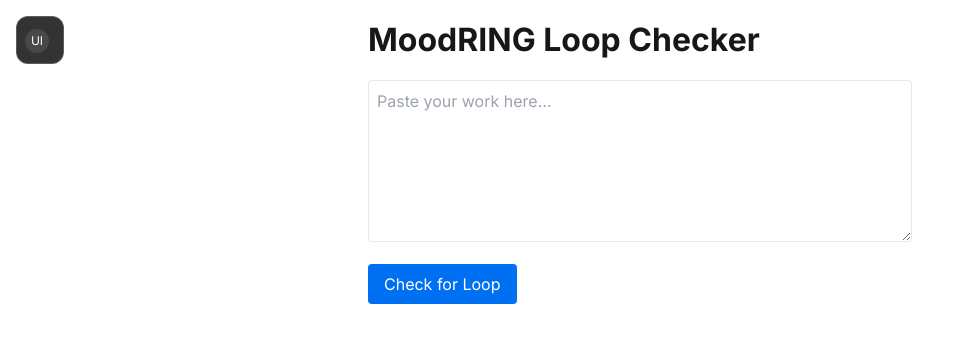
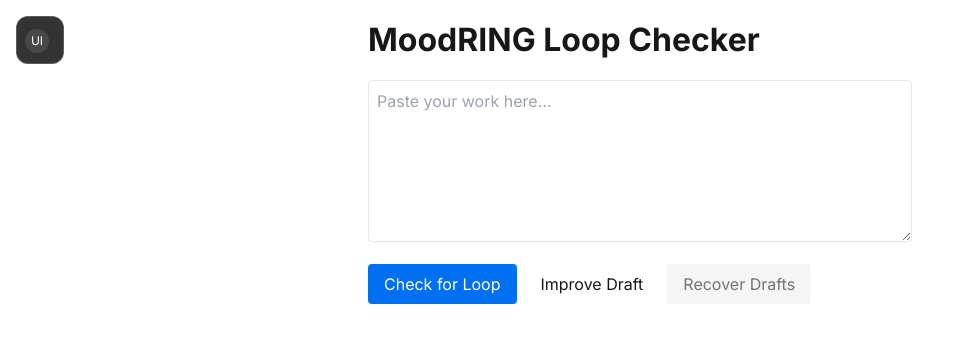
Before and after one commit to coreyalejandro/uicare-system, a Next.js app in the folder web/: page / in a window 1280 px wide. Shown: the top 342 px of the page, without its empty margins (0-959 px from the left). Built offline with nearby package versions, Linux system fonts and the light colour scheme.

Commit message:
feat: autosave and recover drafts

```diff
--- /dev/null
+++ b/web/src/app/api/drafts/route.ts
@@ -0,0 +1,28 @@
+import { NextResponse } from "next/server";
+import fs from "fs/promises";
+import path from "path";
+
+const DRAFT_DIR = path.resolve(process.cwd(), "../drafts");
+const IMPROVED_DIR = path.join(DRAFT_DIR, "improved");
+
+async function readFiles(dir: string) {
+  try {
+    const entries = await fs.readdir(dir, { withFileTypes: true });
+    const files = entries.filter(e => e.isFile());
+    const results = [] as { name: string; content: string }[];
+    for (const f of files) {
+      const filePath = path.join(dir, f.name);
+      const content = await fs.readFile(filePath, "utf8");
+      results.push({ name: f.name, content });
+    }
+    return results;
+  } catch {
+    return [];
+  }
+}
+
+export async function GET() {
+  const original = await readFiles(DRAFT_DIR);
+  const improved = await readFiles(IMPROVED_DIR);
+  return NextResponse.json({ original, improved });
+}
--- a/web/src/app/page.tsx
+++ b/web/src/app/page.tsx
@@ -1,11 +1,12 @@
 "use client";
 
-import React, { useState, useEffect } from "react";
+import React, { useState, useEffect, useRef } from "react";
 import { detectLoop, getAdvice } from "../lib/aiService";
 import { assessRisk } from "../lib/riskService";
 import { getManiaRisk } from "../lib/maniaService";
 import { spacing, typography, colors } from "@/design-system";
 import PersonalizedContentPlayer from "./components/PersonalizedContentPlayer";
+import { autosaveDraft, generateImprovedDraft } from "../lib/draftEnhancer";
 
 export default function Home() {
   const [text, setText] = useState("");
@@ -13,6 +14,9 @@ export default function Home() {
   const [error, setError] = useState<string | null>(null);
   const [crisis, setCrisis] = useState(false);
   const [mediaQueue, setMediaQueue] = useState<string[]>([]);
+  const keystrokes = useRef(0);
+  const [showRecover, setShowRecover] = useState(false);
+  const [drafts, setDrafts] = useState<{original:{name:string;content:string}[];improved:{name:string;content:string}[]}>({original:[], improved:[]});
 
   useEffect(() => {
     async function checkMania() {
@@ -37,6 +41,21 @@ export default function Home() {
     const id = setInterval(checkMania, 5 * 60 * 1000);
     return () => clearInterval(id);
   }, []);
+
+  useEffect(() => {
+    const interval = setInterval(() => {
+      if (text) {
+        autosaveDraft(text);
+      }
+    }, 10000);
+    return () => clearInterval(interval);
+  }, [text]);
+
+  useEffect(() => {
+    if (crisis && text) {
+      generateImprovedDraft(text).catch(err => console.error(err));
+    }
+  }, [crisis, text]);
 
   async function onCheck() {
     setError(null);
@@ -71,7 +90,14 @@ export default function Home() {
         className="w-full border rounded text-black dark:text-white bg-white dark:bg-gray-800"
         style={{ padding: spacing.sm, marginBottom: spacing.md }}
         value={text}
-        onChange={e => setText(e.target.value)}
+        onChange={e => {
+          setText(e.target.value);
+          keystrokes.current += 1;
+          if (keystrokes.current >= 20) {
+            autosaveDraft(e.target.value);
+            keystrokes.current = 0;
+          }
+        }}
         rows={6}
         placeholder="Paste your work here…"
       />
@@ -82,6 +108,32 @@ export default function Home() {
         onClick={onCheck}
       >
         Check for Loop
+      </button>
+      <button
+        aria-label="Improve draft"
+        className="bg-secondary text-secondary-foreground rounded hover:bg-secondary/80 focus:outline-none focus:ring-2 focus:ring-ring"
+        style={{ padding: `${spacing.sm} ${spacing.md}`, marginBottom: spacing.md, marginLeft: spacing.sm }}
+        onClick={() => generateImprovedDraft(text)}
+      >
+        Improve Draft
+      </button>
+      <button
+        aria-label="Recover drafts"
+        className="bg-muted text-muted-foreground rounded hover:bg-muted/80 focus:outline-none focus:ring-2 focus:ring-ring"
+        style={{ padding: `${spacing.sm} ${spacing.md}`, marginBottom: spacing.md, marginLeft: spacing.sm }}
+        onClick={async () => {
+          try {
+            const res = await fetch('/api/drafts');
+            if (res.ok) {
+              setDrafts(await res.json());
+              setShowRecover(true);
+            }
+          } catch (err) {
+            console.error(err);
+          }
+        }}
+      >
+        Recover Drafts
       </button>
       {error && (
         <p style={{ color: colors.danger, marginBottom: spacing.md }}>
@@ -108,6 +160,31 @@ export default function Home() {
           <PersonalizedContentPlayer queue={mediaQueue} />
         </div>
       )}
+      {showRecover && (
+        <div className="fixed inset-0 bg-black/50 flex items-center justify-center">
+          <div className="bg-white text-black p-4 rounded max-w-lg max-h-full overflow-auto">
+            <h2 className="font-bold mb-2">Saved Drafts</h2>
+            <h3 className="font-semibold">Original</h3>
+            <ul className="list-disc pl-4 mb-4">
+              {drafts.original.map(d => (
+                <li key={d.name} className="mb-2"><pre>{d.content}</pre></li>
+              ))}
+            </ul>
+            <h3 className="font-semibold">Improved</h3>
+            <ul className="list-disc pl-4 mb-4">
+              {drafts.improved.map(d => (
+                <li key={d.name} className="mb-2"><pre>{d.content}</pre></li>
+              ))}
+            </ul>
+            <button
+              className="bg-accent text-accent-foreground rounded px-4 py-2"
+              onClick={() => setShowRecover(false)}
+            >
+              Close
+            </button>
+          </div>
+        </div>
+      )}
     </main>
   );
 }
--- /dev/null
+++ b/web/src/lib/draftEnhancer.ts
@@ -0,0 +1,39 @@
+import fs from "fs/promises";
+import path from "path";
+
+const DRAFT_DIR = path.resolve(process.cwd(), "../drafts");
+const IMPROVED_DIR = path.join(DRAFT_DIR, "improved");
+
+export async function autosaveDraft(text: string) {
+  await fs.mkdir(DRAFT_DIR, { recursive: true });
+  const filePath = path.join(DRAFT_DIR, `draft-${Date.now()}.txt`);
+  await fs.writeFile(filePath, text, "utf8");
+  return filePath;
+}
+
+export async function generateImprovedDraft(draft: string) {
+  if (typeof fetch !== "function") {
+    return [];
+  }
+  const response = await fetch(process.env.AI_ENHANCER_URL || "/api/generate-improved", {
+    method: "POST",
+    headers: { "Content-Type": "application/json" },
+    body: JSON.stringify({ draft }),
+  });
+
+  if (!response.ok) {
+    throw new Error("Failed to generate improved draft");
+  }
+
+  const { versions } = await response.json();
+  await fs.mkdir(IMPROVED_DIR, { recursive: true });
+  const saved: string[] = [];
+  await Promise.all(
+    versions.map(async (text: string, idx: number) => {
+      const filePath = path.join(IMPROVED_DIR, `improved-${Date.now()}-${idx}.txt`);
+      await fs.writeFile(filePath, text, "utf8");
+      saved.push(filePath);
+    })
+  );
+  return saved;
+}
```
Also changed, not shown: 2 other files (tests, documents, lock files or other folders).
